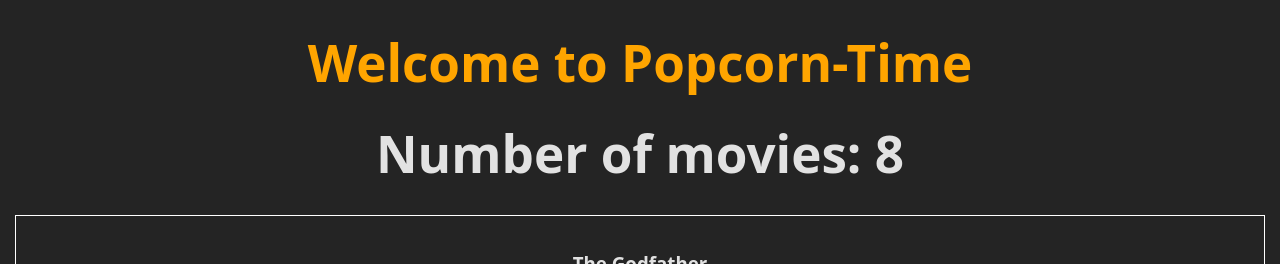
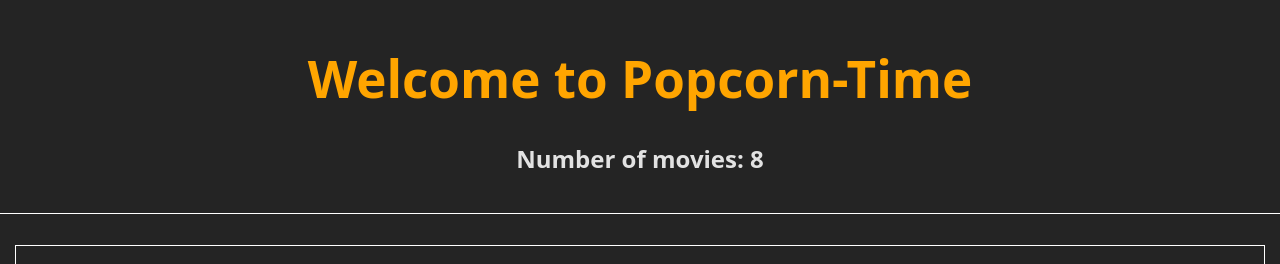
Before and after one commit to ironhack-june2025-fullStuckDevelopers/w4d3-popcorn-time, a React (Vite) app: page / in a window 1280 px wide. Shown: the top 264 px of the page. Built offline with nearby package versions, Linux system fonts and the light colour scheme.

Commit message:
refactor: display number of movies in Header (lift state up)

```diff
--- a/src/App.jsx
+++ b/src/App.jsx
@@ -1,13 +1,28 @@
+import {useState} from "react"
+
 import Footer from "./components/Footer"
 import Header from "./components/Header"
 import MovieList from "./components/MovieList"
 
+import movies from "./data/movies.json"
+
 function App() {
+
+  const [moviesToDisplay, setMoviesToDisplay] = useState(movies);
+
+
+  const deleteMovie = (movieId) => {
+    const newList = moviesToDisplay.filter((movie) => {
+      return movie.id !== movieId;
+    })
+    setMoviesToDisplay(newList)
+  }
+
 
   return (
     <>
-      <Header />
-      <MovieList />
+      <Header numberOfMovies={moviesToDisplay.length} />
+      <MovieList moviesArr={moviesToDisplay} onDelete={deleteMovie}  />
       <Footer />
     </>
   )
--- a/src/components/Header.css
+++ b/src/components/Header.css
@@ -1,3 +1,8 @@
+.Header {
+    padding: 1rem;
+    margin-bottom: 2rem;
+    border-bottom: 1px solid #fff;
+}
 
 .Header h1 {
     color: orange;
--- a/src/components/Header.jsx
+++ b/src/components/Header.jsx
@@ -1,9 +1,10 @@
 import "./Header.css"
 
-function Header(){
+function Header(props){
     return (
         <header className="Header">
             <h1>Welcome to Popcorn-Time</h1>
+            <h2>Number of movies: {props.numberOfMovies}</h2>
         </header>
     )
 }
--- a/src/components/MovieList.jsx
+++ b/src/components/MovieList.jsx
@@ -1,36 +1,15 @@
-
-import { useState } from "react";
-
-import movies from "../data/movies.json"
 import MovieCard from "./MovieCard";
 
 
-function MovieList() {
-
-    const [moviesToDisplay, setMoviesToDisplay] = useState(movies);
-
-
-    // deleteMovie: will receive the id of a movie to delete & update state with the new list of movies
-    const deleteMovie = (movieId) => {
-        const newList = moviesToDisplay.filter((movie) => {
-            return movie.id !== movieId;
-        })
-
-        // moviesToDisplay = newList; // NEVER, NEVER, MODIFY STATE DIRECTLY
-        setMoviesToDisplay(newList)
-    }
-
-
+function MovieList(props) {
     return (
         <>
-            <h1>Number of movies: {moviesToDisplay.length}</h1>
-
-            {moviesToDisplay.map((movieObj) => {
+            {props.moviesArr.map((movieObj) => {
                 return (
                     <MovieCard
                         key={movieObj.id}
                         movieDetails={movieObj}
-                        onDelete={deleteMovie}
+                        onDelete={props.onDelete}
                     />
                 )
             })}
```
